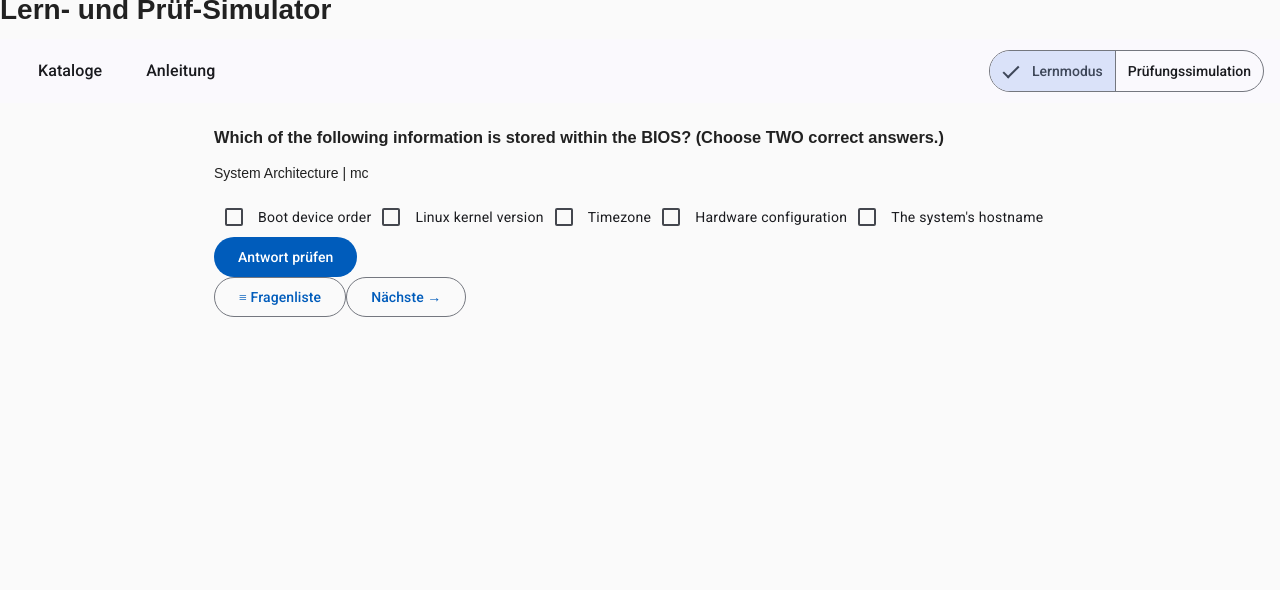
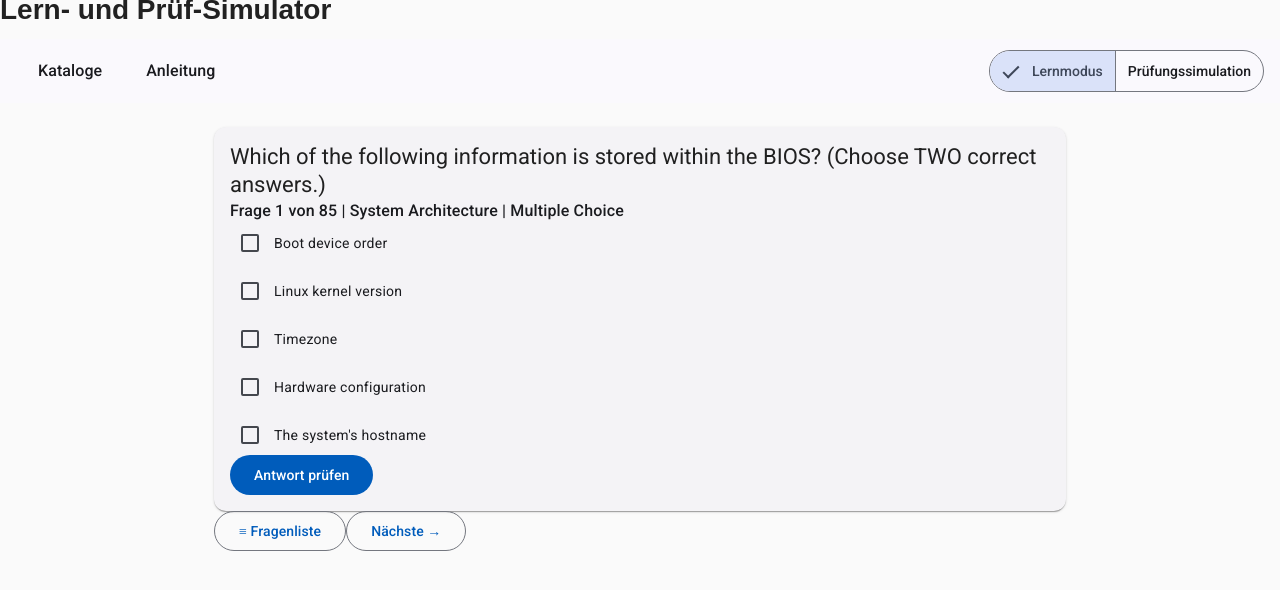
Before and after one commit to youllia/LPSim, an Angular app: page /catalogs/1/questions/1 in a window 1280 px wide. Shown: the top 590 px of the page. Built offline with nearby package versions, Linux system fonts and the light colour scheme; data requests are answered from the project's data file.

Commit message:
Answer Styles

```diff
--- a/src/app/features/question-detail/answer-fi/answer-fi.html
+++ b/src/app/features/question-detail/answer-fi/answer-fi.html
@@ -1,4 +1,6 @@
-<mat-form-field>
+<mat-form-field
+  [class.correct]="checked() && isCorrect()"
+  [class.wrong]="checked() && !isCorrect()">
   <input matInput
     [value]="userInput()"
     (input)="userInput.set($any($event.target).value)"
--- a/src/app/features/question-detail/answer-fi/answer-fi.scss
+++ b/src/app/features/question-detail/answer-fi/answer-fi.scss
@@ -0,0 +1,12 @@
+mat-form-field {
+  display: block;   // на всю ширину, кнопка снизу
+  margin-bottom: 1rem;
+}
+
+:host.correct input {
+  background-color: #d4edda;
+}
+
+:host.wrong input {
+  background-color: #f8d7da;
+}
--- a/src/app/features/question-detail/answer-fi/answer-fi.ts
+++ b/src/app/features/question-detail/answer-fi/answer-fi.ts
@@ -11,7 +11,8 @@ import { AnswerActions } from '../../../shared/components/answer-actions/answer-
 @Component({
   selector: 'app-answer-fi',
   imports: [MatFormFieldModule, MatInputModule, MatButtonModule, AnswerActions],
-  templateUrl: './answer-fi.html'
+  templateUrl: './answer-fi.html',
+  styleUrl: './answer-fi.scss'
 })
 export class AnswerFi {
   #check = inject(AnswerCheckService);
--- a/src/app/features/question-detail/answer-mc/answer-mc.html
+++ b/src/app/features/question-detail/answer-mc/answer-mc.html
@@ -1,9 +1,14 @@
+<div class="options">
   @for (a of question().answers; track a.id) {
     <mat-checkbox
+      [class.correct-answer]="checked() && a.isCorrect"
+      [class.wrong-answer]="checked() && !a.isCorrect && selectedIds()
+      .includes(a.id)"
       (change)="toggle(a.id, $event.checked)">
       {{ a.answerText }}
     </mat-checkbox>
   }
+</div>
 
   <app-answer-actions
   [mode]="mode()"
--- a/src/app/features/question-detail/answer-mc/answer-mc.scss
+++ b/src/app/features/question-detail/answer-mc/answer-mc.scss
@@ -0,0 +1,17 @@
+.options {
+  display: flex;
+  flex-direction: column;
+  gap: 0.5rem;
+}
+
+.correct-answer {
+  background-color: #d4edda;
+  border-radius: 4px;
+  padding: 0.25rem 0.5rem;
+}
+
+.wrong-answer {
+  background-color: #f8d7da;
+  border-radius: 4px;
+  padding: 0.25rem 0.5rem;
+}
--- a/src/app/features/question-detail/answer-mc/answer-mc.ts
+++ b/src/app/features/question-detail/answer-mc/answer-mc.ts
@@ -3,14 +3,14 @@ import { MatCheckboxModule } from '@angular/material/checkbox';
 import { MatButtonModule } from '@angular/material/button';
 import { Question } from '../../../shared/models/question';
 import { Mode } from '../../../shared/models/mode';
-import { AnswerFeedback } from '../../../shared/components/answer-feedback/answer-feedback';
 import { AnswerCheckService } from '../../../shared/services/answer-check';
 import { AnswerActions } from '../../../shared/components/answer-actions/answer-actions';
 
 @Component({
   selector: 'app-answer-mc',
   imports: [MatCheckboxModule, MatButtonModule, AnswerActions],
-  templateUrl: './answer-mc.html'
+  templateUrl: './answer-mc.html',
+  styleUrl: './answer-mc.scss'
 })
 export class AnswerMc {
   #check = inject(AnswerCheckService);
--- a/src/app/features/question-detail/answer-sc/answer-sc.html
+++ b/src/app/features/question-detail/answer-sc/answer-sc.html
@@ -5,7 +5,7 @@
     <mat-radio-button
       [value]="a.id"
       [class.correct-answer]="checked() && a.isCorrect"
-      [class.wrong-selected]="checked() && !a.isCorrect && selectedId() === a.id">
+      [class.wrong-answer]="checked() && !a.isCorrect && selectedId() === a.id">
       {{ a.answerText }}
     </mat-radio-button>
   }
--- a/src/app/features/question-detail/answer-sc/answer-sc.scss
+++ b/src/app/features/question-detail/answer-sc/answer-sc.scss
@@ -0,0 +1,17 @@
+mat-radio-group {
+  display: flex;
+  flex-direction: column;
+  gap: 0.5rem;
+}
+
+.correct-answer {
+  background-color: #d4edda;
+  border-radius: 4px;
+  padding: 0.25rem 0.5rem;
+}
+
+.wrong-answer {
+  background-color: #f8d7da;
+  border-radius: 4px;
+  padding: 0.25rem 0.5rem;
+}
--- a/src/app/features/question-detail/answer-sc/answer-sc.ts
+++ b/src/app/features/question-detail/answer-sc/answer-sc.ts
@@ -3,7 +3,6 @@ import { MatRadioButton, MatRadioGroup } from '@angular/material/radio';
 import { MatButtonModule } from '@angular/material/button';
 import { Question } from '../../../shared/models/question';
 import { Mode } from '../../../shared/models/mode';
-import { AnswerFeedback } from '../../../shared/components/answer-feedback/answer-feedback';
 import { AnswerCheckService } from '../../../shared/services/answer-check';
 import { AnswerActions } from '../../../shared/components/answer-actions/answer-actions';
 
--- a/src/app/features/question-detail/question-detail.html
+++ b/src/app/features/question-detail/question-detail.html
@@ -6,20 +6,34 @@
   <p aria-busy="true">Lade Fragen…</p>
 }
 
+<mat-card>
   @if (questions.hasValue()) {
     @if (question(); as q) {
-    <h3>{{ q.questionText }}</h3>
-    <p class="hint">{{ q.hint }} | {{ q.type }}</p>
+
+        <mat-card-header>
+          <mat-card-title>{{ q.questionText }}</mat-card-title>
+
+          <mat-card-subtitle>
+            Frage {{ questionIndex() }} von {{ questionsTotal() }}  |
+            {{ q.hint }} | {{ q.type  | questionTypeLabel}}
+          </mat-card-subtitle>
+        </mat-card-header>
+
+        <mat-card-content>
 
           @switch (q.type) {
             @case ('sc') { <app-answer-sc [question]="q" [mode]="mode.mode()" /> }
             @case ('mc') { <app-answer-mc [question]="q" [mode]="mode.mode()" /> }
             @case ('fi') { <app-answer-fi [question]="q" [mode]="mode.mode()" /> }
             }
-  } @else {
+          </mat-card-content>
+          }
+
+          @else {
             <p role="alert">Frage wurde nicht gefunden.</p>
           }
       }
+  </mat-card>
 
   <app-question-nav
     [questions]="questions.value()"
--- a/src/app/features/question-detail/question-detail.ts
+++ b/src/app/features/question-detail/question-detail.ts
@@ -5,10 +5,13 @@ import { ModeState } from '../../shared/services/mode-state';
 import { AnswerSc } from './answer-sc/answer-sc';
 import { AnswerMc } from './answer-mc/answer-mc';
 import { AnswerFi } from './answer-fi/answer-fi';
+import { QuestionTypeLabelPipe } from '../../shared/pipes/question-type-label.pipe';
+import { MatCardModule } from '@angular/material/card';
+
 
 @Component({
   selector: 'app-question-detail',
-  imports: [QuestionNav, AnswerSc, AnswerMc, AnswerFi],
+  imports: [QuestionNav, AnswerSc, AnswerMc, AnswerFi, QuestionTypeLabelPipe, MatCardModule],
   templateUrl: './question-detail.html',
   styleUrl: './question-detail.scss',
 })
@@ -25,6 +28,14 @@ export class QuestionDetail {
     this.questions.value().find(q => Number(q.id) === this.questionId())
   );
 
+  protected questionIndex = computed(() => {
+    const all = this.questions.value();
+    const idx = all.findIndex(q => Number(q.id) === this.questionId());
+    return idx + 1;
+  });
+
+  protected questionsTotal = computed(() => this.questions.value().length);
+
   //protected questionsForNav = computed(() =>
   //   this.mode.mode() === 'pruefung'
   //     ? this.examState.orderedQuestions()
--- /dev/null
+++ b/src/app/shared/pipes/question-type-label.pipe.ts
@@ -0,0 +1,13 @@
+import { Pipe, PipeTransform } from '@angular/core';
+import { QuestionType } from '../models/question';
+
+@Pipe({ name: 'questionTypeLabel' })
+export class QuestionTypeLabelPipe implements PipeTransform {
+  transform(type: QuestionType): string {
+    switch (type) {
+      case 'sc': return 'Single Choice';
+      case 'mc': return 'Multiple Choice';
+      case 'fi': return 'Fill-In';
+    }
+  }
+}
```
Lines whose indentation alone changed are shown as unchanged.
